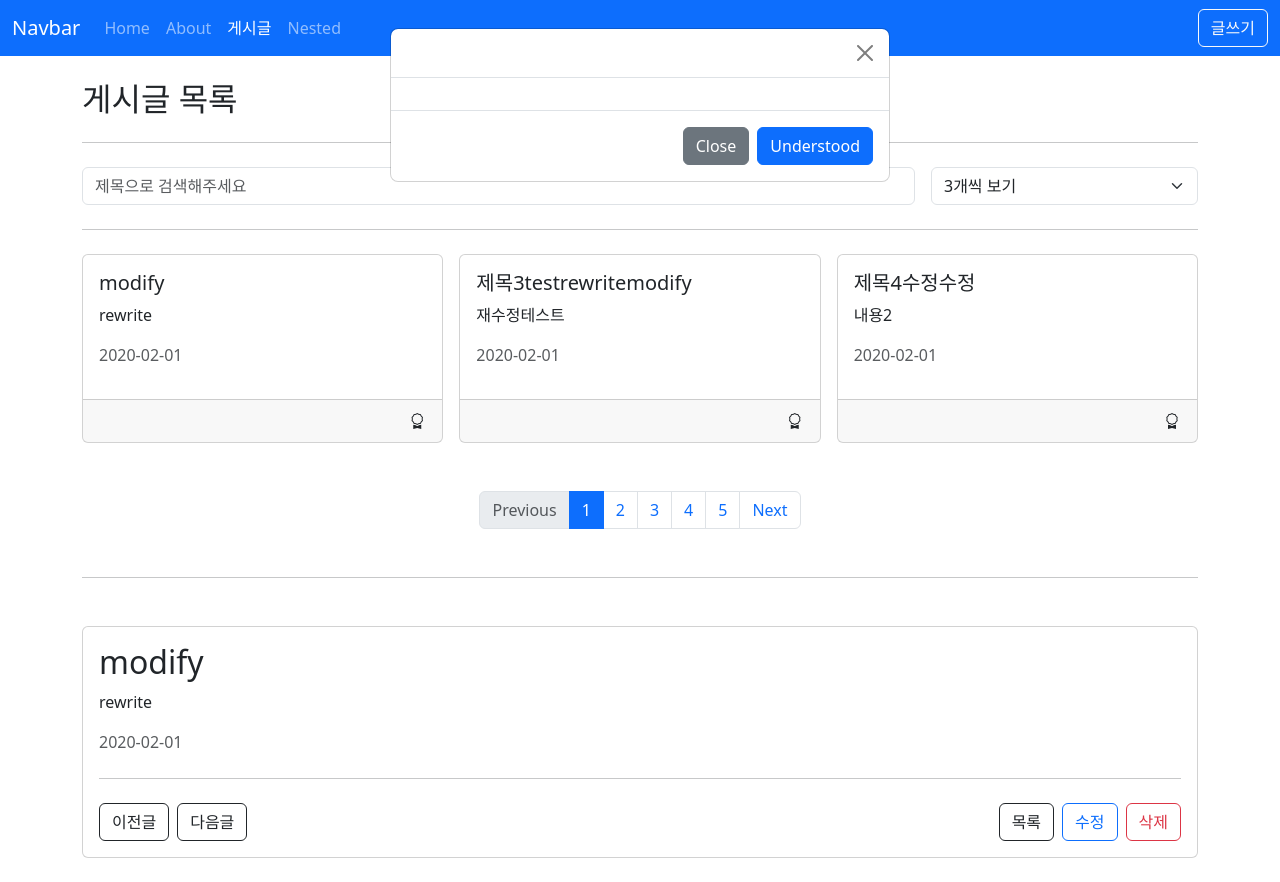
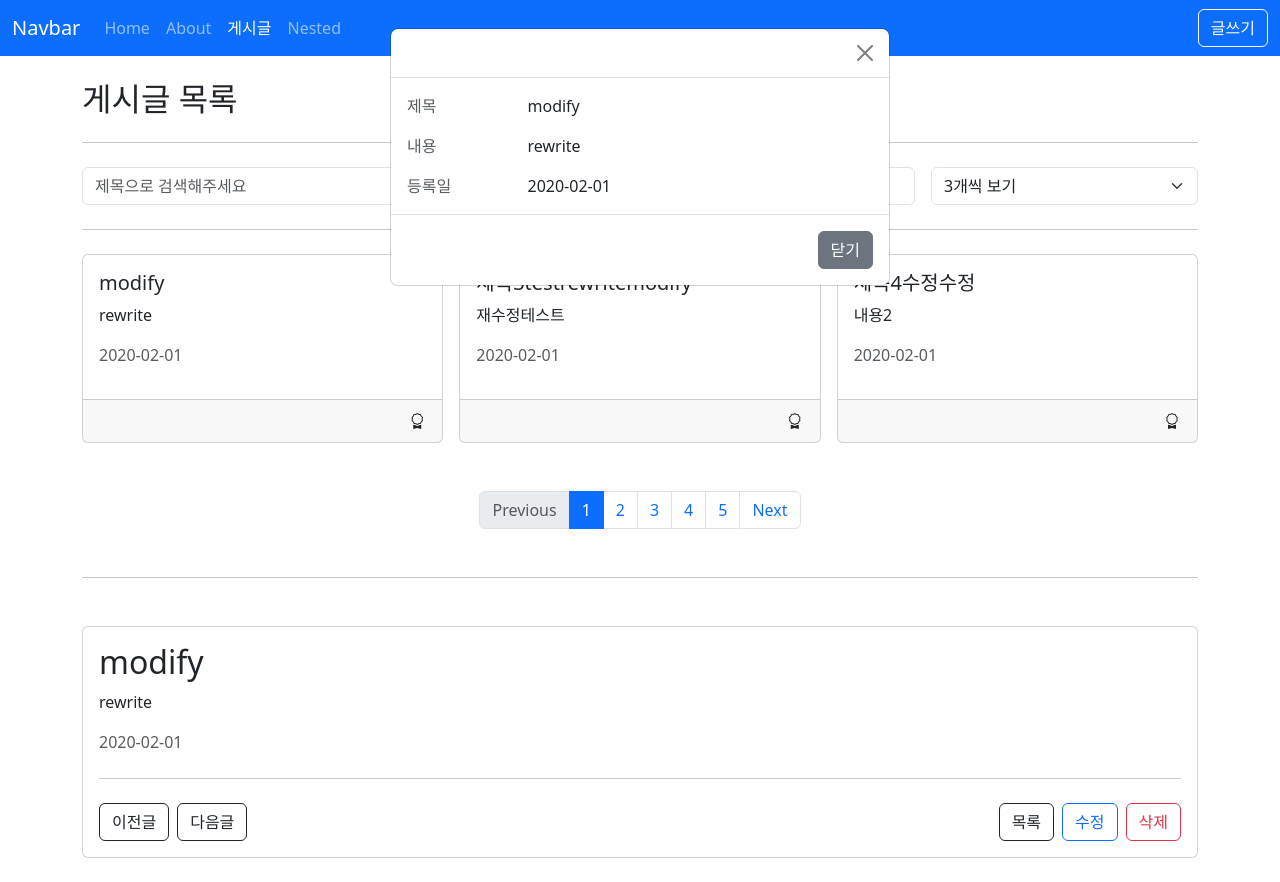
Before and after one commit to kimsolee95/vue-practice, a Vue app in the folder vue3-practice/vue-chapter1/vue3-posts/: page /posts in a window 1280 px wide. Both pictures are taken after a click on the button 417 px from the left and 421 px from the top of the page. Built offline with nearby package versions, Linux system fonts and the light colour scheme; data requests are answered from the project's data file.

Commit message:
feat: modal 내 slot 으로 데이터 노출

```diff
--- a/vue3-practice/vue-chapter1/vue3-posts/src/components/AppModal.vue
+++ b/vue3-practice/vue-chapter1/vue3-posts/src/components/AppModal.vue
@@ -60,6 +60,7 @@
                 class="btn-close"
                 data-bs-dismiss="modal"
                 aria-label="Close"
+                @click="$emit('close')"
               ></button>
             </slot>
           </div>
@@ -67,10 +68,7 @@
             <slot> </slot>
           </div>
           <div class="modal-footer">
-            <slot name="actions">
-              <button type="button" class="btn btn-secondary" data-bs-dismiss="modal">Close</button>
-              <button type="button" class="btn btn-primary">Understood</button>
-            </slot>
+            <slot name="actions"> </slot>
           </div>
         </div>
       </div>
@@ -83,6 +81,7 @@ defineProps({
   show: Boolean,
   title: String
 })
+defineEmits(['close'])
 </script>
 
 <style lang="scss" scoped></style>
--- a/vue3-practice/vue-chapter1/vue3-posts/src/views/posts/PostListView.vue
+++ b/vue3-practice/vue-chapter1/vue3-posts/src/views/posts/PostListView.vue
@@ -19,7 +19,23 @@
     </AppGrid>
   </div>
 
-  <AppModal :show="show" :title="게시글"></AppModal>
+  <AppModal :show="show" :title="게시글" @click="closeModal">
+    <template #default>
+      <div class="row g-3">
+        <div class="col-3 text-muted">제목</div>
+        <div class="col-9">{{ modalTitle }}</div>
+        <div class="col-3 text-muted">내용</div>
+        <div class="col-9">{{ modalContent }}</div>
+        <div class="col-3 text-muted">등록일</div>
+        <div class="col-9">{{ modalCreatedAt }}</div>
+      </div>
+    </template>
+    <template #actions>
+      <button type="button" class="btn btn-secondary" data-bs-dismiss="modal" @click="closeModal">
+        닫기
+      </button>
+    </template>
+  </AppModal>
 
   <AppPagination
     :current-page="params._page"
@@ -95,9 +111,20 @@ const goPage = (postId) => {
   })
 }
 
+//modal
 const show = ref(false)
-const openModal = () => {
+const modalTitle = ref('')
+const modalContent = ref('')
+const modalCreatedAt = ref('')
+
+const openModal = ({ title, content, createdAt }) => {
   show.value = true
+  modalTitle.value = title
+  modalContent.value = content
+  modalCreatedAt.value = createdAt
+}
+const closeModal = () => {
+  show.value = false
 }
 </script>
 <style lang="scss"></style>
```
